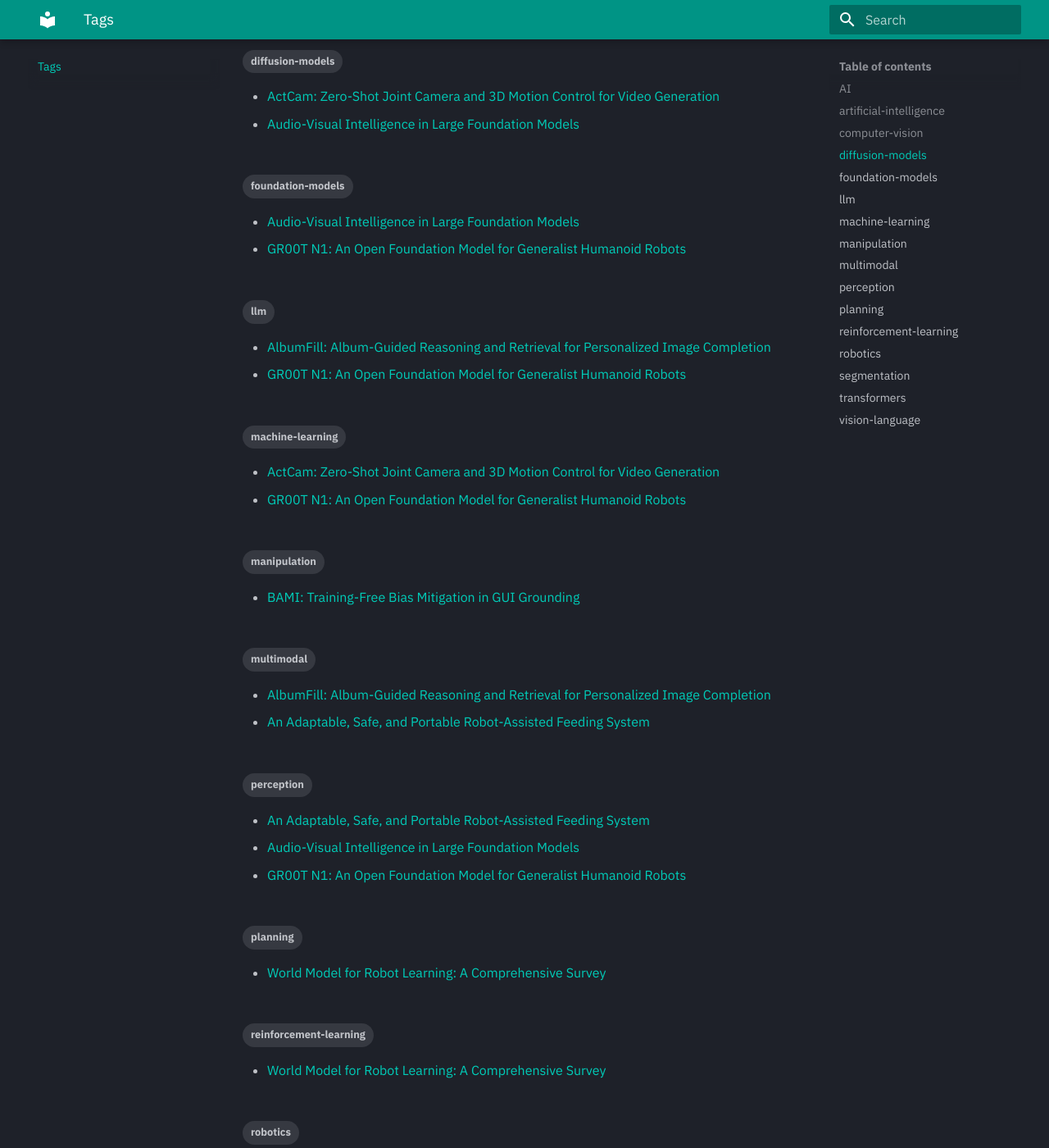
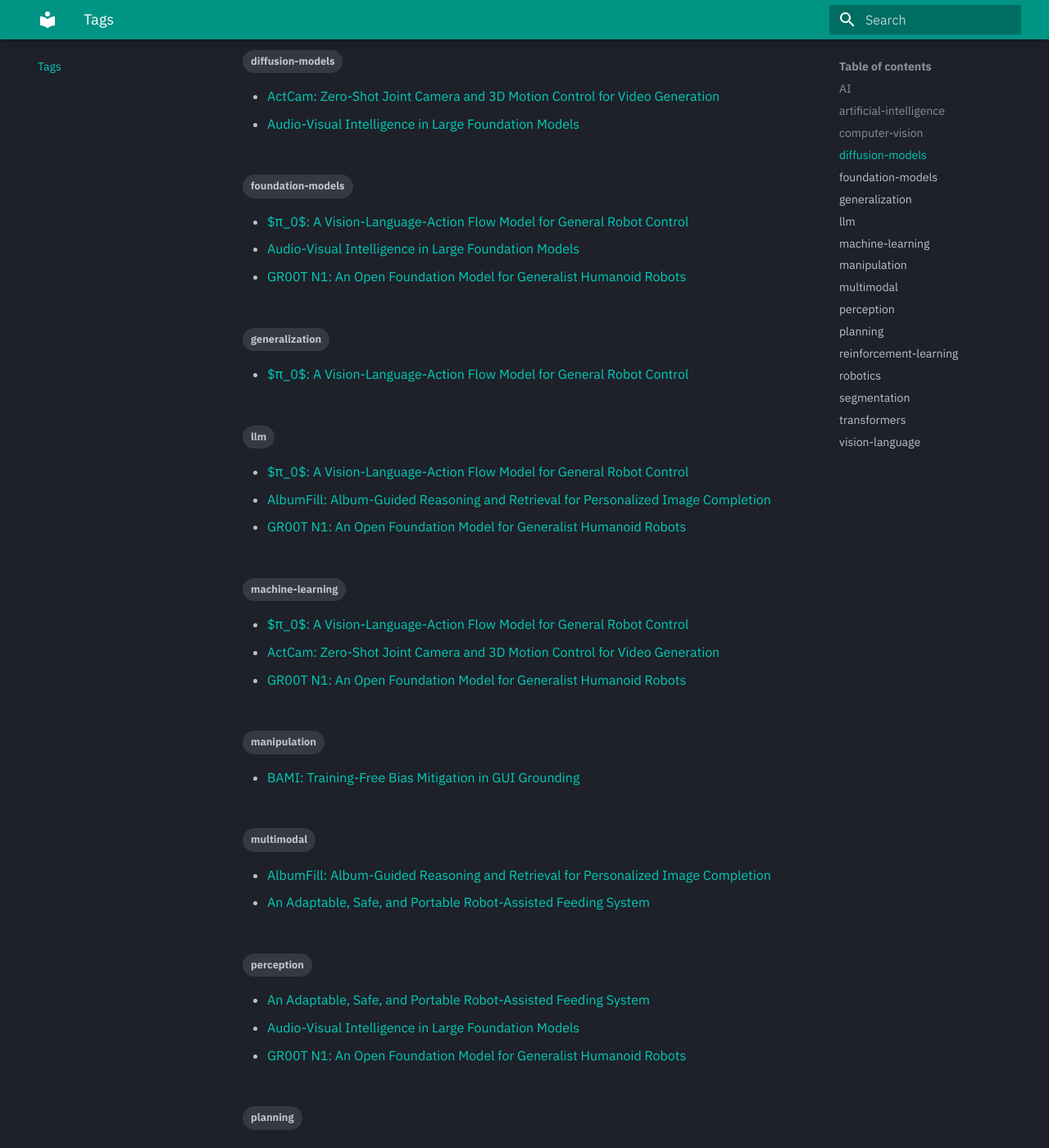
Before and after one commit to davidlai0522/JarvisForResearchers, an MkDocs documentation site: the page built from docs/tags.md, in a window 1280 px wide and 1400 px high, scrolled down 861 px. Shown: the whole window at 82% size. Built offline with MkDocs 1.6.1 and Material for MkDocs 9.7.7, drawn with Linux system fonts in a browser that asks for light colours; some of the changed lines change nothing that is shown; some of the changed text lies outside the part shown.

Commit message:
feat: new post — $π_0$: A Vision-Language-Action Flow Model for General Robot

````diff
--- /dev/null
+++ b/docs/posts/2026-05-10-0-a-vision-language-action-flow-model-for-general-robot-cont.md
@@ -0,0 +1,83 @@
+---
+title: "$π_0$: A Vision-Language-Action Flow Model for General Robot Control"
+date: 2026-05-10
+authors:
+  - JarvisForResearchers Bot
+tags:
+  - machine-learning
+  - robotics
+  - llm
+  - vision-language
+  - foundation-models
+  - generalization
+categories:
+  - Machine Learning
+description: >
+  π0 is a novel flow matching architecture built on a pre-trained Vision-Language Model (VLM) to create a generalist robot policy capable of performing complex, dexterous tasks via direct prompting or fine-tuning.
+---
+
+> *Generated by JarvisForResearchers Bot on 2026-05-10*
+
+## TL;DR
+$\pi_0$ introduces a novel generalist robot policy architecture that integrates a pre-trained Vision-Language Model (VLM) backbone with a conditional flow matching mechanism. This design enables the policy to generate continuous, high-frequency action sequences directly from multimodal observations, allowing for complex, dexterous task execution via prompting or fine-tuning.
+
+## The Problem
+The pursuit of generalist robot systems capable of operating effectively in unstructured, real-world environments is fundamentally constrained by limitations in data availability, generalization capacity, and operational robustness. Current methodologies often fail to capture the physically situated versatility inherent to human performance. Specifically, prior work has struggled with two critical issues: first, many Vision-Language Action (VLA) models rely on autoregressive discretization for action representation, which is inherently ill-suited for the high-frequency, continuous control signals required by dexterous manipulation; and second, existing large-scale robot learning efforts have generally operated on tasks of limited complexity or utilized datasets orders of magnitude smaller than those necessary to train foundation models capable of broad generalization. Furthermore, a unified framework combining a VLM backbone with flow matching for action generation in a VLA context has remained unexplored.
+
+## Key Contributions
+We present three primary contributions to this field:
+1. A novel generalist robot policy architecture that synergistically leverages VLM pre-training and conditional flow matching.
+2. An empirical investigation into effective pre-training and post-training recipes necessary for realizing such robot foundation models.
+3. A demonstration of a level of dexterity and task generality that substantially surpasses the capabilities exhibited by previously reported robot foundation models.
+
+## How It Works
+
+![Please provide the figure you would like me to analyze.](../assets/figures/2410.24164/fig_p1_c1.jpg)
+*Fig. 1: Our generalist robot policy uses a pre-trained vision-language model (VLM) backbone, as well as a diverse cross-
+embodiment dataset with a variety of dexterous manipulation tasks. The model is adapted to robot control by adding a separate
+action expert that produces continuous actions via fl*
+
+$\pi_0$ is architected to inherit the vast semantic knowledge encoded within a pre-trained VLM while simultaneously modeling the continuous, high-dimensional distribution of physical actions. The policy processes a comprehensive observation $o_t = [I^1_t, ..., I^n_t, \ell_t, q_t]$, which comprises multiple RGB images ($I^i_t$), language tokens ($\ell_t$), and the robot's proprioceptive state ($q_t$). The objective is to predict an action chunk $A_t = [a_t, ..., a_{t+H-1}]$, where $H=50$. This prediction is framed as a continuous density estimation problem solved via conditional flow matching. The training objective minimizes the conditional flow matching loss: $L_\tau(\theta) = \mathbb{E}_{p(A_t|o_t), q(A_\tau^t|A_t)||v_\theta(A_\tau^t, o_t) - u(A_\tau^t|A_t)||^2$. Inference proceeds by numerically integrating the learned vector field $v_\theta$ from the noise level $\tau=0$ to $\tau=1$, typically employing the forward Euler integration rule.
+
+### VLM backbone
+This component is initialized using PaliGemma, allowing $\pi_0$ to immediately benefit from the Internet-scale semantic knowledge acquired during its large-scale pre-training phase. It serves as the primary encoder for interpreting the multimodal observation $o_t$.
+
+### Action expert
+This is a distinct module, parameterized with 300M parameters and initialized from scratch. Its role is to model the continuous distribution of actions conditioned on the VLM's encoded state. It implements the conditional flow matching mechanism necessary for generating high-fidelity, continuous action trajectories.
+
+### Observation input $o_t$
+The input vector $o_t$ is heterogeneous, comprising $n$ RGB images ($I^1_t, ..., I^n_t$), a sequence of language tokens ($\ell_t$), and the robot's proprioceptive state ($q_t$). Crucially, the image and state data are projected into the embedding space compatible with the VLM's internal representations before being processed.
+
+### Action chunk $A_t$
+The target output is the action chunk $A_t$, defined as a sequence of $H=50$ future actions, $[a_t, ..., a_{t+H-1}]$. This fixed-length sequence allows the model to plan over a short horizon while maintaining the continuous nature of the action space.
+
+## Results
+The empirical evaluation demonstrates the efficacy of the proposed training regimen:
+
+| Metric | Value | Baseline | Source |
+| :--- | :--- | :--- | :--- |
+| Pre-training data scale | over 10,000 hours of robot data | N/A | Section V |
+| Robot configurations used in pre-training | 7 different robot configurations | N/A | Section III |
+| Tasks in pre-training | 68 tasks | N/A | Section III |
+
+## Why This Matters
+The integration of VLM priors with flow matching addresses the core limitations of prior VLA approaches. By replacing discrete action sampling with continuous density modeling, $\pi_0$ is inherently better suited for the fine-grained, high-frequency control required for dexterous manipulation. The ability to leverage massive, general-purpose VLM knowledge allows the policy to generalize semantic instructions to novel physical scenarios, moving robotics closer to the level of versatility seen in human performance.
+
+## Limitations & Open Questions
+A primary limitation is that the overall performance is highly contingent upon the effectiveness of the separation between the pre-training and post-training phases. Furthermore, the architectural complexity necessitates rigorous management of the interface and information flow between the VLM backbone and the specialized Action expert. Future work must investigate more robust methods for mitigating potential divergence during the integration of these two distinct learning paradigms.
+
+---
+
+## Citation
+
+**Paper:** [2410.24164](https://arxiv.org/abs/2410.24164)
+
+```bibtex
+@article{241024164,
+  title   = {$π_0$: A Vision-Language-Action Flow Model for General Robot Control},
+  author  = {Kevin Black and Noah Brown and Danny Driess and Adnan Esmail and Michael Equi and Chelsea Finn et al.},
+  journal = {arXiv preprint arXiv:2410.24164},
+  year    = {2024},
+  url     = {https://arxiv.org/abs/2410.24164}
+}
+```
--- a/docs/posts/index.md
+++ b/docs/posts/index.md
@@ -9,6 +9,12 @@
 *2026-05-10*
 
 BAMI introduces a training-free inference framework that mitigates precision and ambiguity biases in GUI grounding by employing coarse-to-fine focus and candidate selection manipulations.
+
+## [$π_0$: A Vision-Language-Action Flow Model for General Robot Control](2026-05-10-0-a-vision-language-action-flow-model-for-general-robot-cont/)
+
+*2026-05-10*
+
+π0 is a novel flow matching architecture built on a pre-trained Vision-Language Model (VLM) to create a generalist robot policy capable of performing complex, dexterous tasks via direct prompting or fine-tuning.
 
 ## [World Model for Robot Learning: A Comprehensive Survey](2026-05-09-world-model-for-robot-learning-a-comprehensive-survey/)
 
--- a/mkdocs.yml
+++ b/mkdocs.yml
@@ -7,6 +7,7 @@
   - Research Digest:
     - Overview: posts/index.md
     - "BAMI: Training-Free Bias Mitigation in GUI Grounding": posts/2026-05-10-bami-training-free-bias-mitigation-in-gui-grounding.md
+    - "$π_0$: A Vision-Language-Action Flow Model for General Robot Control": posts/2026-05-10-0-a-vision-language-action-flow-model-for-general-robot-cont.md
     - "World Model for Robot Learning: A Comprehensive Survey": posts/2026-05-09-world-model-for-robot-learning-a-comprehensive-survey.md
     - "ActCam: Zero-Shot Joint Camera and 3D Motion Control for Video Generation": posts/2026-05-09-actcam-zero-shot-joint-camera-and-3d-motion-control-for-vide.md
     - "Audio-Visual Intelligence in Large Foundation Models": posts/2026-05-07-audio-visual-intelligence-in-large-foundation-models.md
````
Also changed, not shown: docs/assets/figures/2410.24164/fig_p1_c1.jpg (added).
